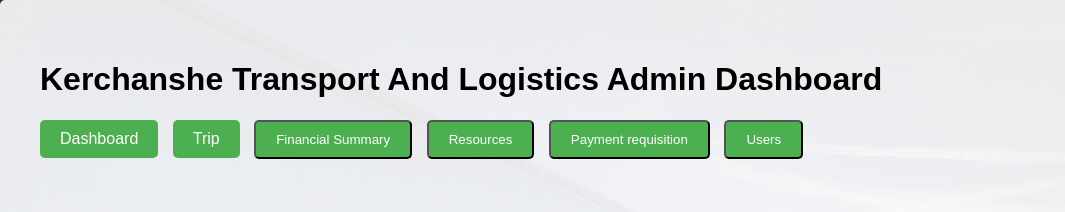
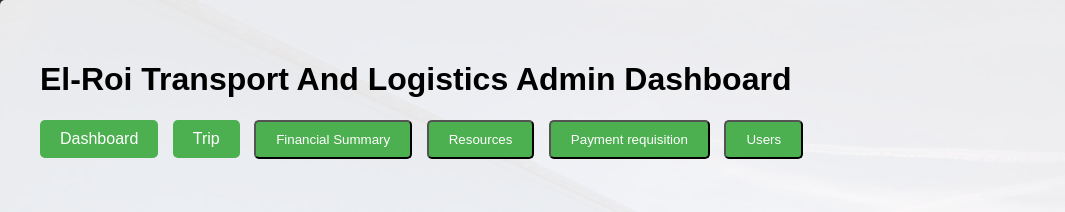
Before and after one commit to RachelZakir/Transport_IMS, a plain HTML site: page Admindashboard.html in a window 1280 px wide. Shown: the top 212 px of the page, 0-1065 px from the left. Drawn offline with Linux system fonts and the light colour scheme.

Commit message:
Update Admindashboard.html

```diff
--- a/Admindashboard.html
+++ b/Admindashboard.html
@@ -103,7 +103,7 @@
 <body>
   <div class="container">
     <img src="logo.jpg" alt="Logo of My Website" class="logo">
-    <h1>Kerchanshe Transport And Logistics Admin Dashboard</h1>
+    <h1>El-Roi Transport And Logistics Admin Dashboard</h1>
 
     <!-- Buttons Section -->
     <div class="dashboard-section">
```
